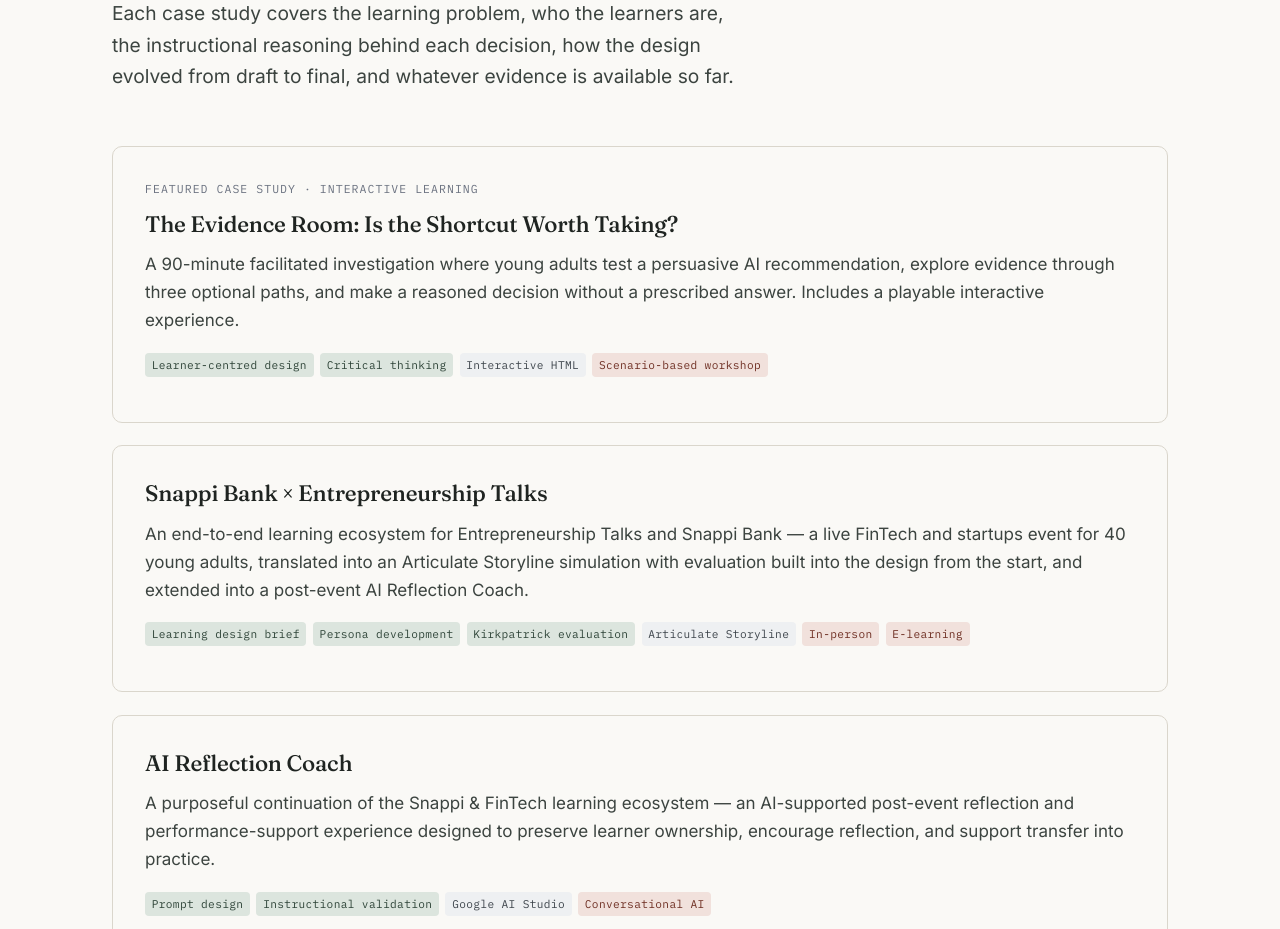
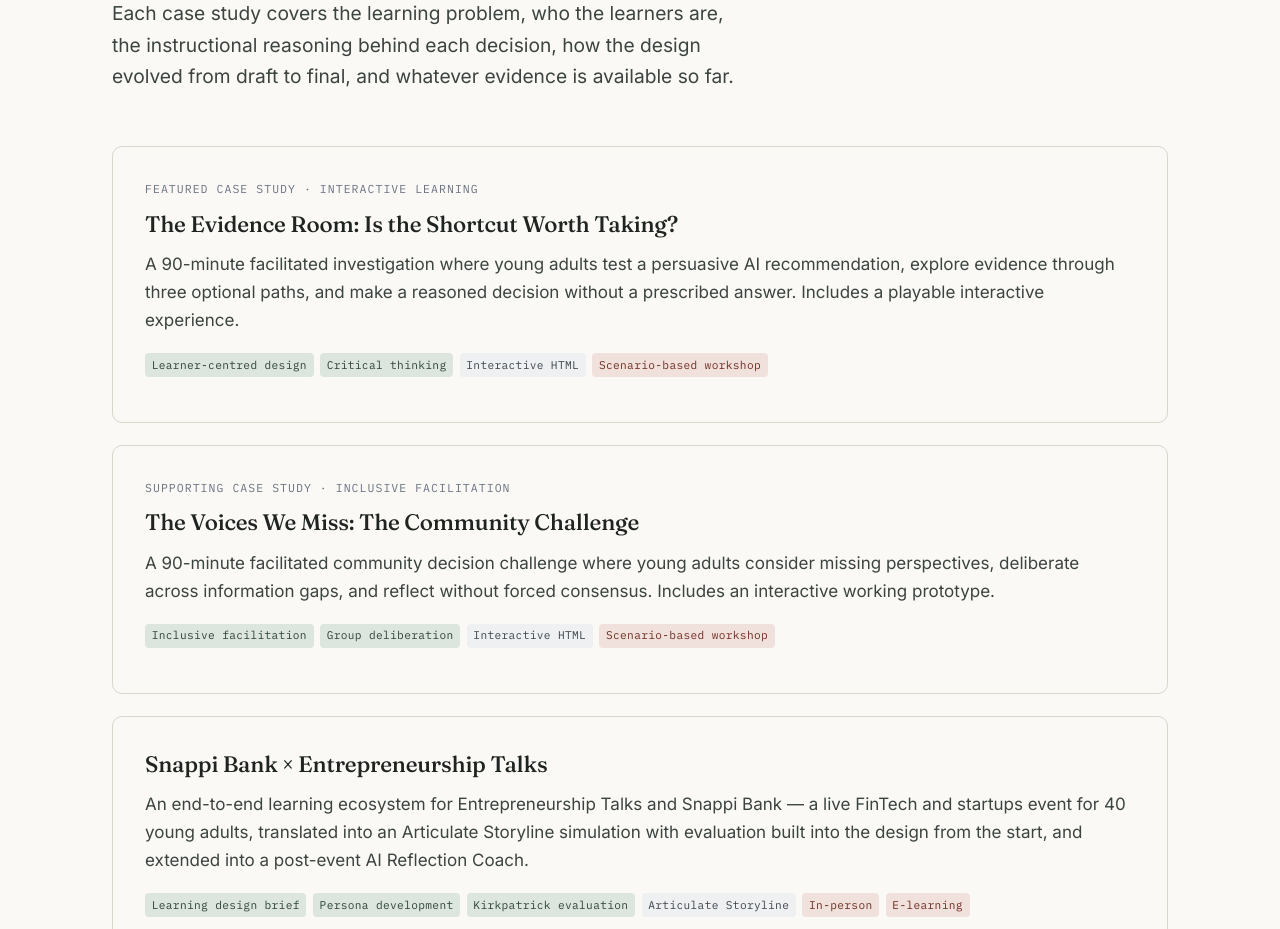
Before and after one commit to nicoletamalaki/nicoletamalaki.github.io, a plain HTML site: page projects.html in a window 1280 px wide. Shown: the part 171-1100 px from the top of the page. Drawn offline with Linux system fonts and the light colour scheme.

Commit message:
Add files via upload
Updated projects.html to include The Voices We Miss case study alongside the existing portfolio projects.

```diff
--- a/projects.html
+++ b/projects.html
@@ -40,6 +40,19 @@
         <div class="tags-row">
           <span class="tag tag-skill">Learner-centred design</span>
           <span class="tag tag-skill">Critical thinking</span>
+          <span class="tag tag-tool">Interactive HTML</span>
+          <span class="tag tag-modality">Scenario-based workshop</span>
+        </div>
+      </div>
+    </a>
+<a class="card-link" href="case-studies/voices-we-miss.html">
+      <div class="card" style="padding:2rem;">
+        <span class="eyebrow">Supporting case study · Inclusive facilitation</span>
+        <h3 style="font-size:1.4rem;">The Voices We Miss: The Community Challenge</h3>
+        <p>A 90-minute facilitated community decision challenge where young adults consider missing perspectives, deliberate across information gaps, and reflect without forced consensus. Includes an interactive working prototype.</p>
+        <div class="tags-row">
+          <span class="tag tag-skill">Inclusive facilitation</span>
+          <span class="tag tag-skill">Group deliberation</span>
           <span class="tag tag-tool">Interactive HTML</span>
           <span class="tag tag-modality">Scenario-based workshop</span>
         </div>
```
